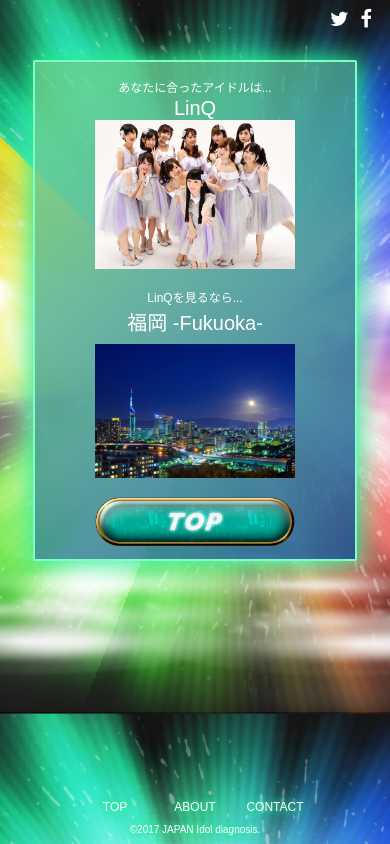
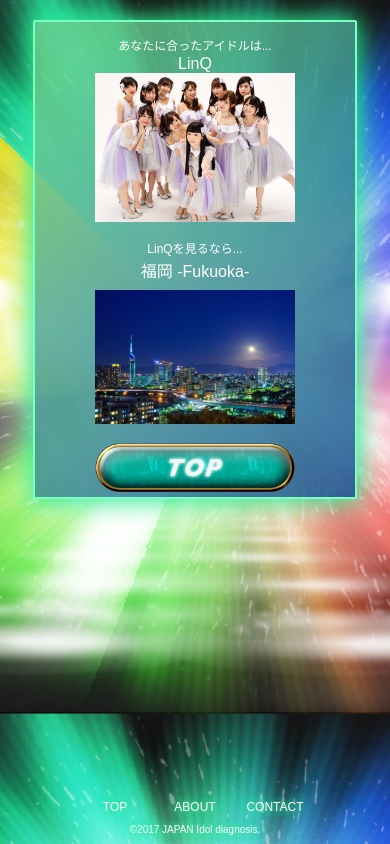
Before and after one commit to chanchihiro/idol_diagnosis, a React app: page /linq in a window 390 px wide. Built offline with nearby package versions, Linux system fonts and the light colour scheme.

Commit message:
発表用に調整

```diff
--- a/public/css/style.css
+++ b/public/css/style.css
@@ -331,7 +331,7 @@
                 margin-right: 0; }
         body #main .goal {
           width: 320px;
-          margin: 60px auto;
+          margin: 20px auto;
           background-image: linear-gradient(135deg, rgba(121, 241, 164, 0.7) 10%, rgba(14, 92, 173, 0.7) 100%);
           background-color: rgba(0, 0, 0, 0.4);
           box-shadow: #2bea92 0px 0px 25px 3px;
@@ -344,12 +344,12 @@
           body #main .goal h2 {
             text-align: center;
             color: #fff;
-            margin-top: 16px; }
+            margin-top: 14px; }
           body #main .goal .question_e {
             color: #fff;
             text-align: center;
             margin-top: 2px;
-            font-size: 20px; }
+            font-size: 16px; }
           body #main .goal .question_j {
             color: #fff;
             text-align: center;
@@ -360,7 +360,7 @@
           body #main .goal .question_button {
             width: 200px;
             bottom: 1rem;
-            margin: 16px auto 8px; }
+            margin: 16px auto 0px; }
             body #main .goal .question_button img {
               width: 100%; }
             body #main .goal .question_button .question_button_text {
--- a/public/index.html
+++ b/public/index.html
@@ -35,14 +35,6 @@
     </div>
     <div id="loading"><img src="img/main.gif"></div>
     <div id="main">
-      <header id="header">
-        <div id="share_list">
-          <ul>
-            <li><a href="http://twitter.com/share?url=http://localidle.tokyo" data-text="自分にあったご当地アイドルをできるLOCALIDLE | みんなで診断して、シェアしてみよう！"><i class="fa fa-twitter fa-1x"></i></a></li>
-            <li><a href="https://www.facebook.com/sharer/sharer.php?u=http://localidle.tokyo"><i class="fa fa-facebook fa-1x"></i></a></li>
-          </ul>
-        </div>
-      </header>
       <div id="questions"></div>
     </div>
     <footer>
```
Also changed, not shown: src/styles/style.scss (+4 -4 lines), 1 other file (tests, documents, lock files or other folders).
